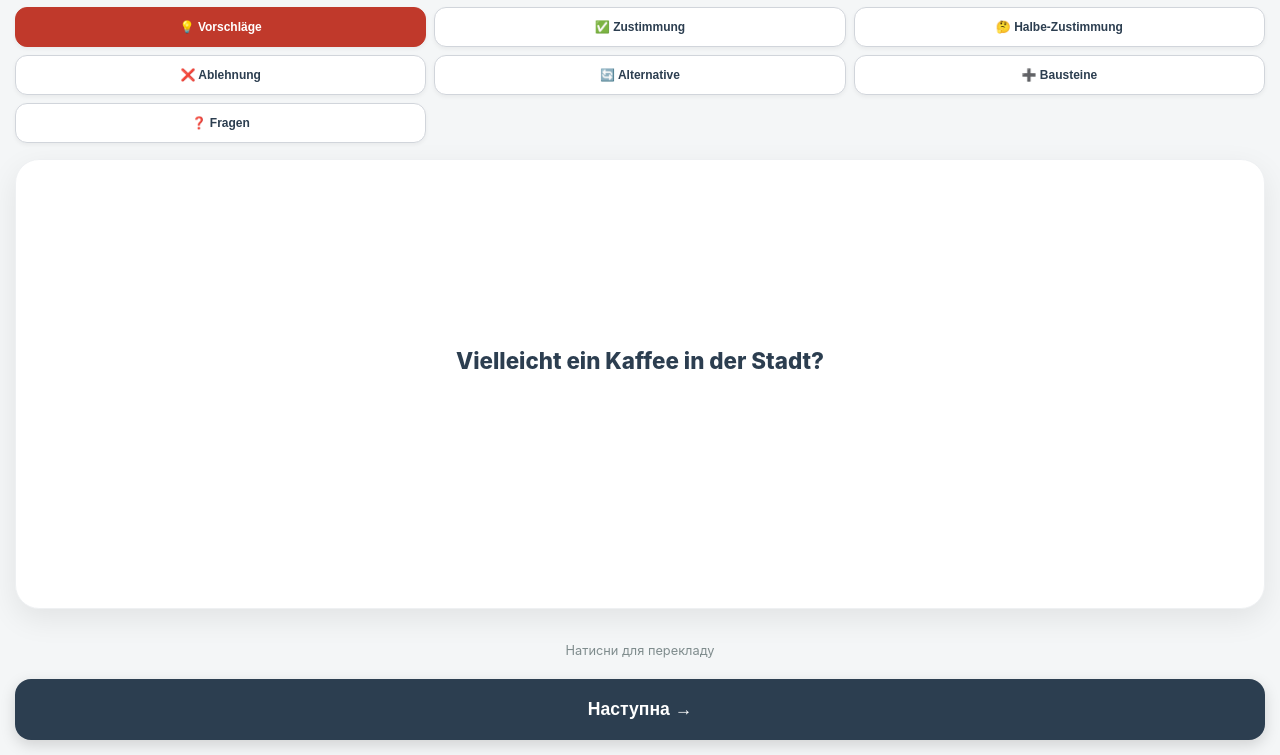
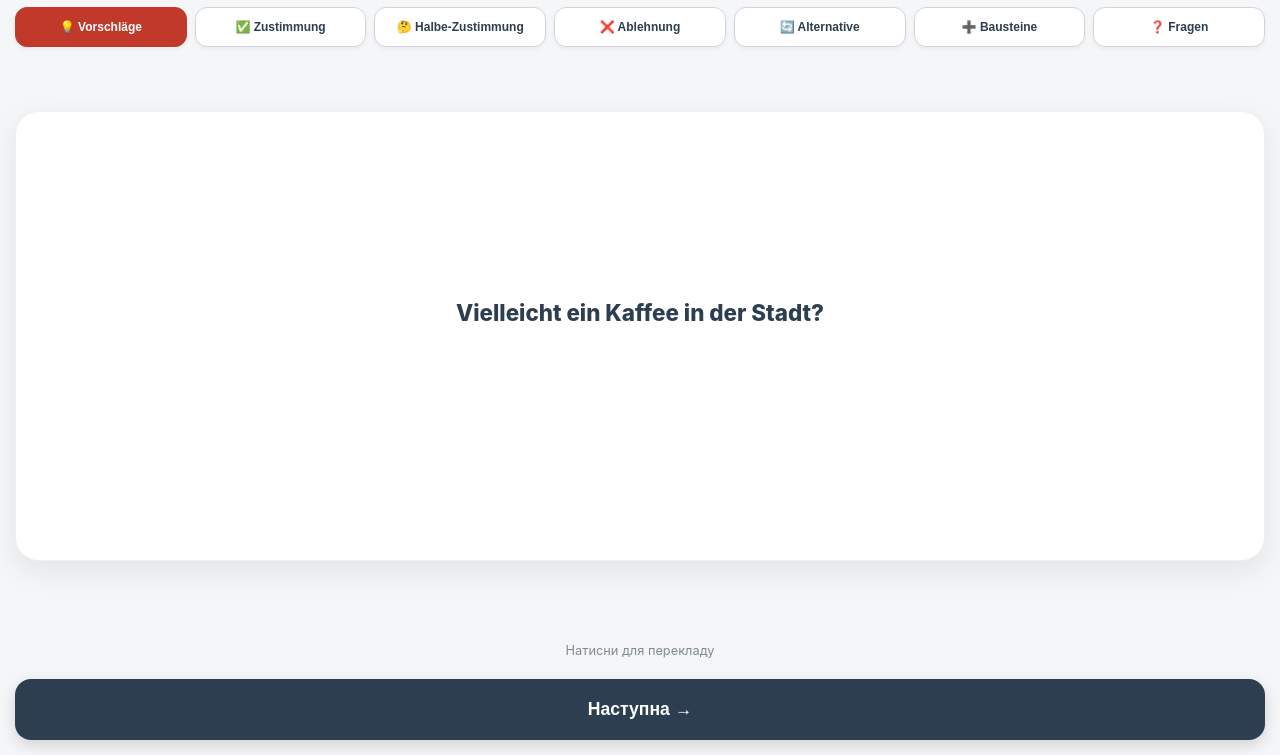
Before and after one commit to dr-bohdan-mishchuk/der-redefluss, a plain HTML site: page index.html in a window 1280 px wide. Shown: the part 45-800 px from the top of the page. Drawn offline with Linux system fonts and the light colour scheme.

```diff
--- a/css/style.css
+++ b/css/style.css
@@ -90,7 +90,7 @@
 /* GRID */
 .grid {
     display: grid;
-    grid-template-columns: repeat(3, 1fr);
+    grid-template-columns: repeat(auto-fit, minmax(100px, 1fr)); /* Авто-розмір */
     gap: 8px;
     margin-bottom: 10px;
     flex-shrink: 0;
```
